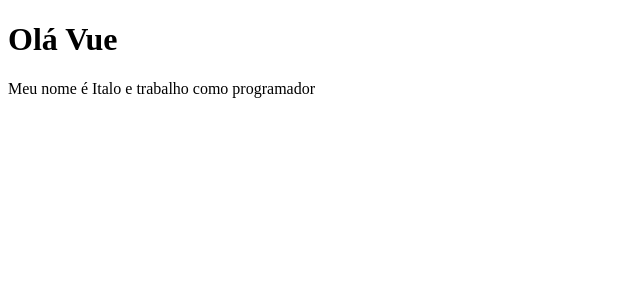
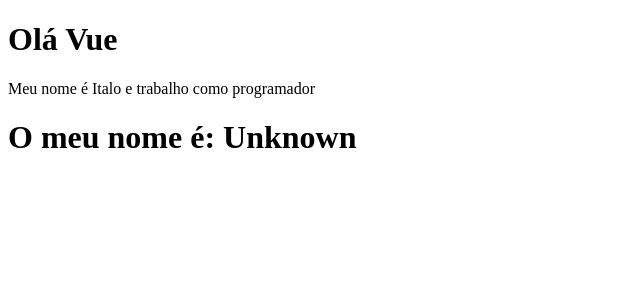
Before and after one commit to italoknd/VueJS-Curso, a Vue app in the folder 2_projeto_vue/: page / in a window 1280 px wide. Shown: the top 300 px of the page, without its empty margins (0-640 px from the left). Built offline with nearby package versions, Linux system fonts and the light colour scheme.

Commit message:
Trabalhando com lifecycle hooks

```diff
--- a/2_projeto_vue/src/App.vue
+++ b/2_projeto_vue/src/App.vue
@@ -1,14 +1,19 @@
 <template>
-  <PrimeiroComponente/>
+  <div>
+    <PrimeiroComponente/>
+    <LifeCycle/>
+  </div>
 </template>
 
 <script>
   import PrimeiroComponente from './components/PrimeiroComponente.vue'
+  import LifeCycle from './components/LifeCycle.vue'
 
   export default {
     name: 'App',
     components:{
-      PrimeiroComponente
+      PrimeiroComponente,
+      LifeCycle
     }
   }
 </script>
--- /dev/null
+++ b/2_projeto_vue/src/components/LifeCycle.vue
@@ -0,0 +1,24 @@
+<template>
+  <h1>O meu nome é: {{nome}}</h1>
+</template>
+
+<script>
+  export default{
+    name: 'LifeCycle',
+    data(){
+      return{
+        nome: 'Ainda não sei'
+      }
+    },
+    created() {
+      setTimeout(() => {
+        this.nome = "Italo"
+      }, 1000);
+    },
+    mounted() { //esta hook tem hierarquia maior que o created
+      setTimeout(() => {
+        this.nome = "Unknown"
+      }, 2000);
+    },
+  }
+</script>
```
